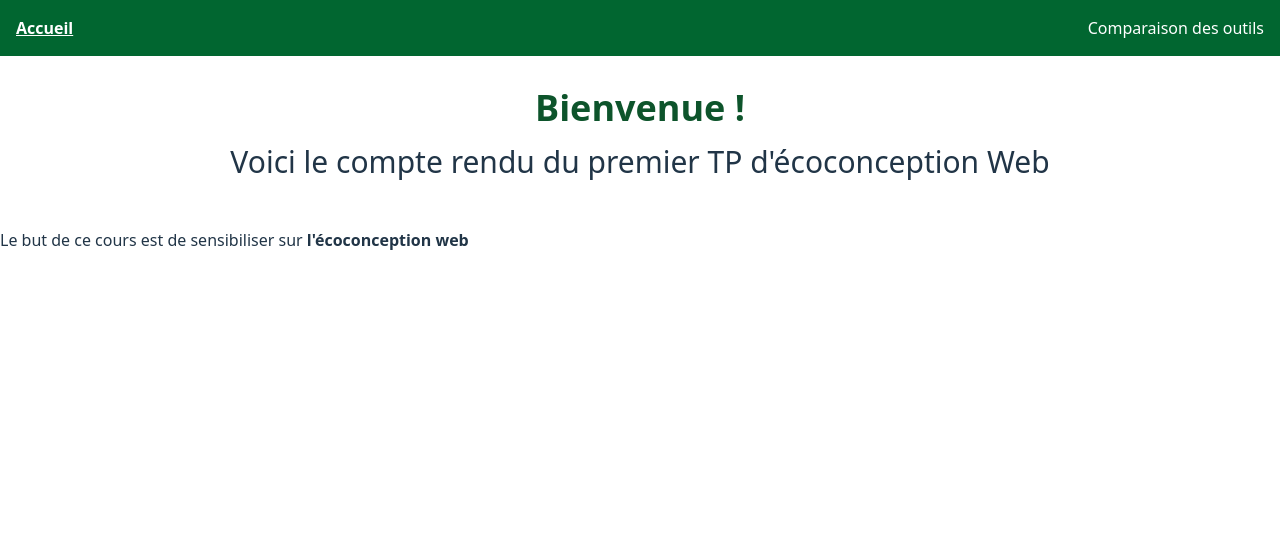
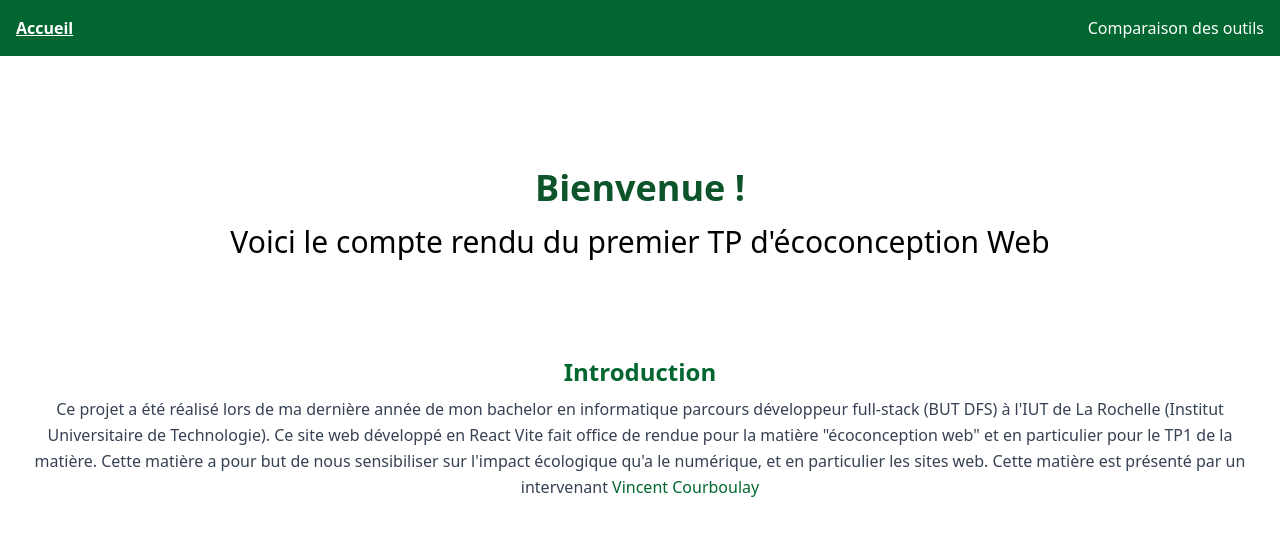
Before and after one commit to NotSkilix/BUT5-Ecoconception-WEB, a React (Vite) app: page / in a window 1280 px wide. Shown: the top 536 px of the page. Built offline with nearby package versions, Linux system fonts and the light colour scheme.

Commit message:
feat: enhance Home component with TextSection and structured content from JSON. Move the tools related json to a subfolder "toolsComparaison" in "data/"

```diff
--- a/src/components/home/Home.jsx
+++ b/src/components/home/Home.jsx
@@ -1,16 +1,21 @@
 import Navbar from "../shared/Navbar.jsx";
+import TextSection from "../shared/TextSection.jsx";
+import text from "../../data/home/homeText.json"
 
 const Home = () => {
     return (
-        <div>
+        <div >
             <Navbar />
-            <div className="px-4 py-8">
-                <h1 className="text-4xl font-bold text-green-900 text-center mb-4"> Bienvenue ! </h1>
-                <h2 className="text-3xl text-center mb-4">Voici le compte rendu du premier TP d'écoconception Web </h2>
-            </div>
-            <div>
-                <h2>Le but de ce cours est de sensibiliser sur <span className="font-bold">l'écoconception web</span></h2>
-                <p></p>
+            <div className="max-w-7xl mx-auto px-4 py-8 text-center">
+                <div className="px-4 py-20">
+                    <h1> Bienvenue ! </h1>
+                    <h2 className="text-black font-normal">Voici le compte rendu du premier TP d'écoconception Web </h2>
+                </div>
+                <div>
+                    <div>
+                        <TextSection content={text.introduction.content} title={text.introduction.title} subtitle={text.introduction.subtitle} />
+                    </div>
+                </div>
             </div>
         </div>
     )
--- a/src/components/shared/TextSection.jsx
+++ b/src/components/shared/TextSection.jsx
@@ -1,19 +1,23 @@
 import React from "react";
 
 const TextSection = ({ title, subtitle, content }) => {
+
+    console.log(content)
+
     return (
         <div className="mb-8">
-            {title && <h2 className="text-2xl font-bold text-green-800 mb-2">{title}</h2>}
-            {subtitle && <h3 className="text-lg font-semibold text-green-700 mb-4">{subtitle}</h3>}
-            {Array.isArray(content) ? (
-                content.map((paragraph, idx) => (
-                    <p key={idx} className="text-gray-700 mb-3 leading-relaxed">
-                        {paragraph}
-                    </p>
-                ))
-            ) : (
-                <p className="text-gray-700 leading-relaxed">{content}</p>
-            )}
+            {title && <h3>{title}</h3>}
+            {subtitle && <h4>{subtitle}</h4>}
+
+            {Array.isArray(content)
+                ?
+                    content.map((element) => (
+                        <div className="text-gray-700 leading-relaxed text-center" dangerouslySetInnerHTML={{ __html: element }}/>
+                    ))
+                :
+                <div className="text-gray-700 leading-relaxed text-center" dangerouslySetInnerHTML={{ __html: content }}/>
+            }
+
         </div>
     );
 };
--- a/src/components/toolsComparaison/ToolsComparaisonPage.jsx
+++ b/src/components/toolsComparaison/ToolsComparaisonPage.jsx
@@ -1,8 +1,8 @@
 import React from "react";
 import Table from "./Table.jsx";
 import RadarChart from "./RadarChart.jsx";
-import toolsComparison from "../../data/toolsComparaison.json";
-import toolsReportData from "../../data/toolsReport.json";
+import toolsComparison from "../../data/toolsComparaison/toolsComparaison.json";
+import toolsReportData from "../../data/toolsComparaison/toolsReport.json";
 import ToolsReport from "./ToolsReport.jsx";
 import Navbar from "../shared/Navbar.jsx";
 
@@ -17,7 +17,7 @@ const ToolsComparaisonPage = () => {
     return (
         <div>
             <Navbar />
-            <div className="max-w-7xl mx-auto px-4 py-8">
+            <div className="max-w-7xl mx-auto px-4 py-8 text-center">
                 {/* Main page heading */}
                 <h1 className="text-4xl font-bold text-green-900 text-center mb-4">
                     🌱 Comparaison des Outils Écologiques
@@ -75,7 +75,7 @@ const ToolsComparaisonPage = () => {
                             </div>
                         </div>
                         <div>
-                            <h2 className="text-2xl font-semibold text-green-800 mb-4">
+                            <h2>
                                 📝 Synthèse écrite
                             </h2>
                             <div className="bg-white p-6 rounded-xl shadow-lg border border-green-200">
--- a/src/components/toolsComparaison/ToolsReport.jsx
+++ b/src/components/toolsComparaison/ToolsReport.jsx
@@ -3,13 +3,10 @@ import TextSection from "../shared/TextSection.jsx";
 
 const ToolsReport = ({ report }) => {
     return (
-        <div className="space-y-6">
+        <div className="space-y-6 text-center">
             <TextSection title="Introduction" content={report.introduction} />
             <p className="text-gray-700 leading-relaxed">
-                Le site utilisé pour réaliser les tests est celui de la maire dans laquelle j'ai vécu:<br/>
-                <a href="https://www.mairie-braud.fr/">
-                    Mairie de Braud et Saint Louis
-                </a>
+
             </p>
 
             {report.tools.map((tool) => (
--- /dev/null
+++ b/src/data/home/homeText.json
@@ -0,0 +1,8 @@
+{
+  "introduction" :
+    {
+      "title" : "Introduction",
+      "subtitle":  null,
+      "content": "Ce projet a été réalisé lors de ma dernière année de mon bachelor en informatique parcours développeur full-stack (BUT DFS) à l'IUT de La Rochelle (Institut Universitaire de Technologie). Ce site web développé en React Vite fait office de rendue pour la matière \"écoconception web\" et en particulier pour le TP1 de la matière. Cette matière a pour but de nous sensibiliser sur l'impact écologique qu'a le numérique, et en particulier les sites web. Cette matière est présenté par un intervenant <a target=\"_blank\" href=\"https://www.linkedin.com/in/vincent-courboulay-7a819732\">Vincent Courboulay</a>"
+    }
+}
--- a/src/data/toolsReport.json
+++ b/src/data/toolsComparaison/toolsReport.json
@@ -1,5 +1,5 @@
 {
-  "introduction": "Quatre outils principaux ont été étudiés pour mesurer l’impact environnemental des sites web : Website Carbon Calculator, Eco Index, Scaphandre et LightHouse. Ces outils ont été évalués en termes d’usage, de précision, de critères mesurés et d’aptitude à fournir des résultats exploitables.",
+  "introduction": "Quatre outils principaux ont été étudiés pour mesurer l’impact environnemental des sites web : Website Carbon Calculator, Eco Index, Scaphandre et LightHouse. Ces outils ont été évalués en termes d’usage, de précision, de critères mesurés et d’aptitude à fournir des résultats exploitables.<br/>Le site utilisé pour réaliser les tests est celui de la mairie de la ville dans laquelle j'ai vécu: <br/> <a href=\"https://www.mairie-braud.fr/\">Mairie de Braud et Saint Louis</a>",
   "tools": [
     {
       "name": "Website Carbon Calculator",
--- a/src/index.css
+++ b/src/index.css
@@ -1,4 +1,8 @@
 @import "tailwindcss";
+
+@tailwind base;
+@tailwind components;
+@tailwind utilities;
 
 :root {
   font-family: system-ui, Avenir, Helvetica, Arial, sans-serif;
@@ -15,6 +19,22 @@
   -moz-osx-font-smoothing: grayscale;
 }
 
+@layer components {
+    h1 {
+        @apply text-4xl font-bold text-green-900 text-center mb-4
+    }
+    h2 {
+        @apply text-3xl text-center font-bold text-green-800 mb-4
+    }
+    h3 {
+        @apply text-2xl font-bold text-green-800 mb-2
+    }
+    a {
+        @apply font-medium text-green-800 no-underline;
+    }
+
+}
+
 @media (prefers-color-scheme: light) {
   :root {
     color: #213547;
--- a/src/main.jsx
+++ b/src/main.jsx
@@ -5,7 +5,6 @@ import {createBrowserRouter, RouterProvider} from "react-router-dom"
 import Home from "./components/home/Home.jsx";
 import ToolsComparaisonPage from "./components/toolsComparaison/ToolsComparaisonPage.jsx";
 
-console.log("Daron")
 const router = createBrowserRouter([
     {
         path: "/",
```
Also changed, not shown: src/data/toolsComparaison/toolsComparaison.json (renamed from src/data/toolsComparaison.json).
